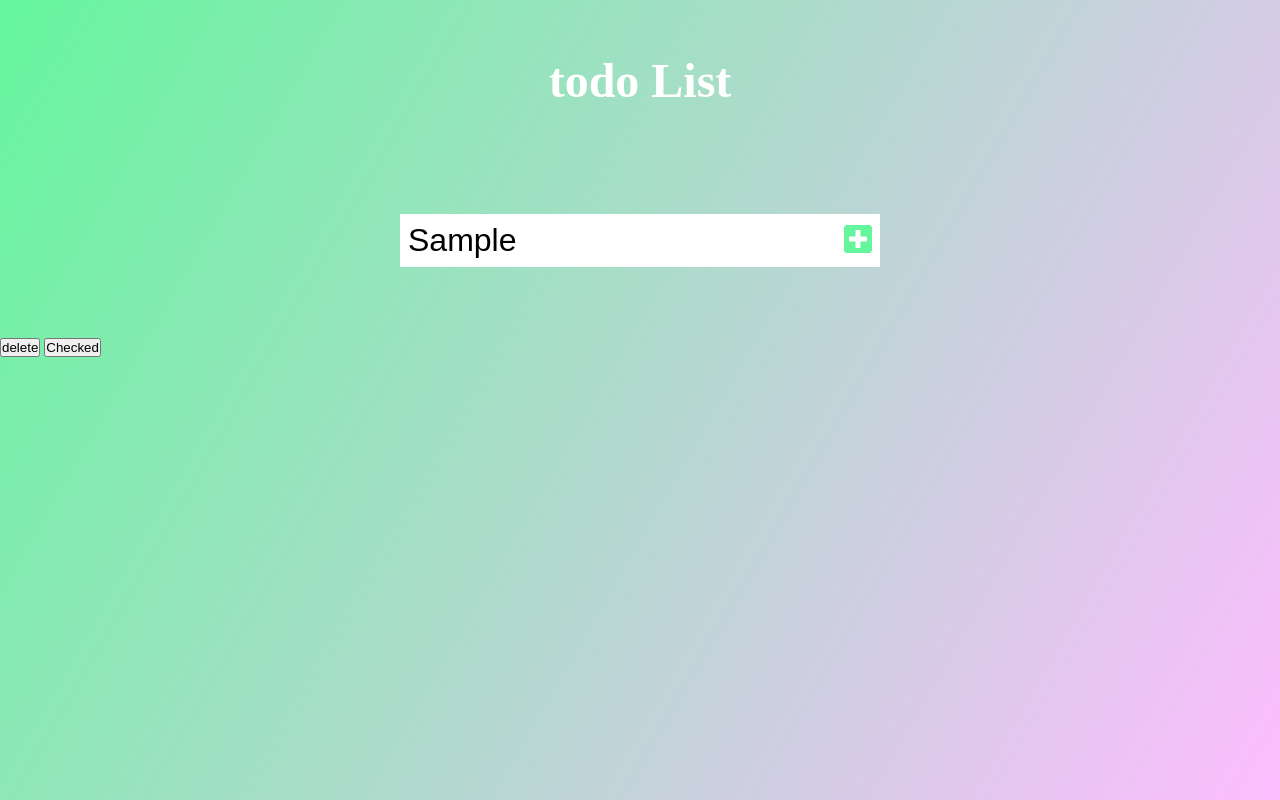
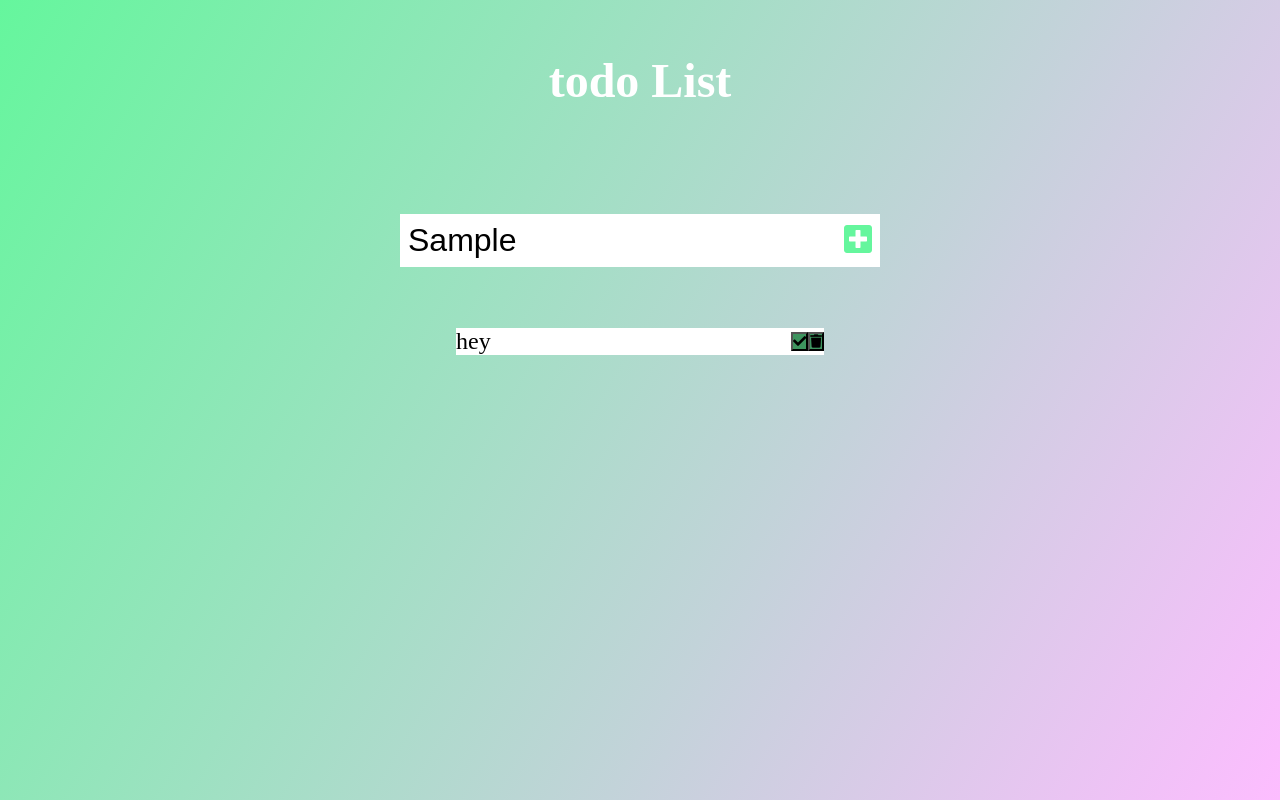
Before and after one commit to psgomes18/to-do-list, a plain HTML site: page index.html in a window 1280 px wide. Both pictures are taken after typing "Sample" into the empty fields and a click on the button 858 px from the left and 240 px from the top of the page. Drawn offline with Linux system fonts and the light colour scheme.

Commit message:
Developing new functions to buttons and adding new layout

```diff
--- a/app.js
+++ b/app.js
@@ -21,12 +21,14 @@ function addTodo(event) {
     todoDiv.appendChild(newTodo)
     //Check Mark Button
     const completedButton = document.createElement('button')
-    completedButton.innerText = '<i class"fas fa-check"></i>'
+    completedButton.innerHTML = '<i class="fas fa-check"></i>'
     completedButton.classList.add('complete-btn')
     todoDiv.appendChild(completedButton)
     //Check trash button
     const TrashButton = document.createElement('button')
-    TrashButton.innerText = '<i class"fas fa-trash"></i>'
+    TrashButton.innerHTML = '<i class="fas fa-trash"></i>'
     TrashButton.classList.add('complete-btn')
     todoDiv.appendChild(TrashButton)
+    //Apend to List
+    todoList.appendChild(todoDiv)
 }
--- a/index.html
+++ b/index.html
@@ -26,14 +26,9 @@
         </button>
     </form>
     <div class="todo-container">
-        <ul class="todo-list">
-            <div class="todo">
-                <li></li>
-                <button>delete</button>
-                <button>Checked</button>
-            </div>
-        </ul>
+        <ul class="todo-list"></ul>
     </div>
+
 
     <script src="./app.js"></script>
 </body>
--- a/style.css
+++ b/style.css
@@ -41,3 +41,32 @@ form button:hover{
     background: #65f69d;
     color:white;
 }
+
+.todo-container{
+    display: flex;
+    justify-content: center;
+    align-items: center;
+}
+
+.todo-list{
+    min-width: 30%;
+    list-style: none;
+}
+
+.todo {
+    margin: 0.5rem;
+    background: white;
+    color: black;
+    font-size: 1.5rem;
+    display: flex;
+    justify-content: space-between;
+    align-items: center;
+}
+
+.todo li{
+    flex: 1;
+}
+.trash-btn,
+.complete-btn{
+    background: #3e945f;
+}
```
